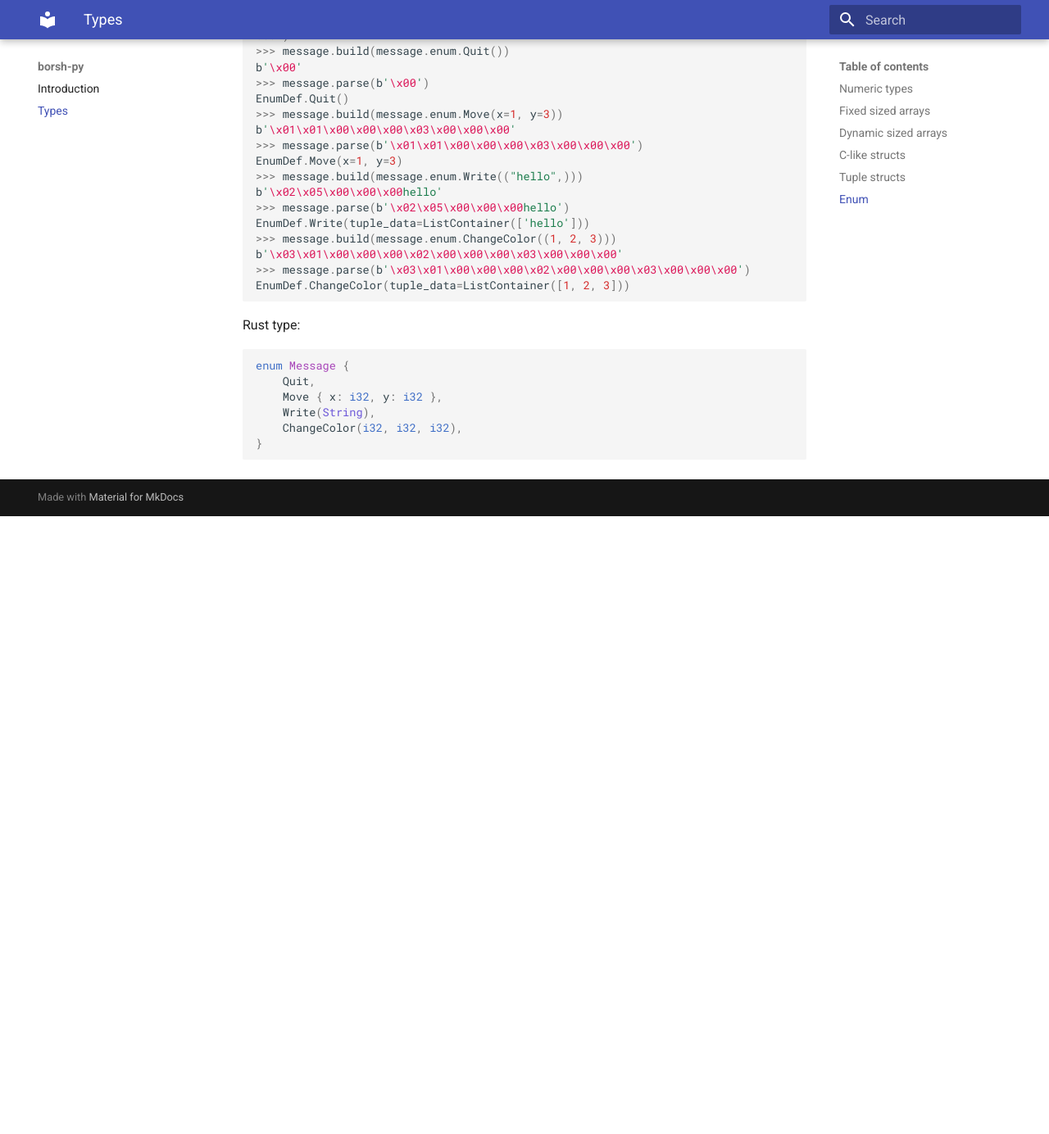
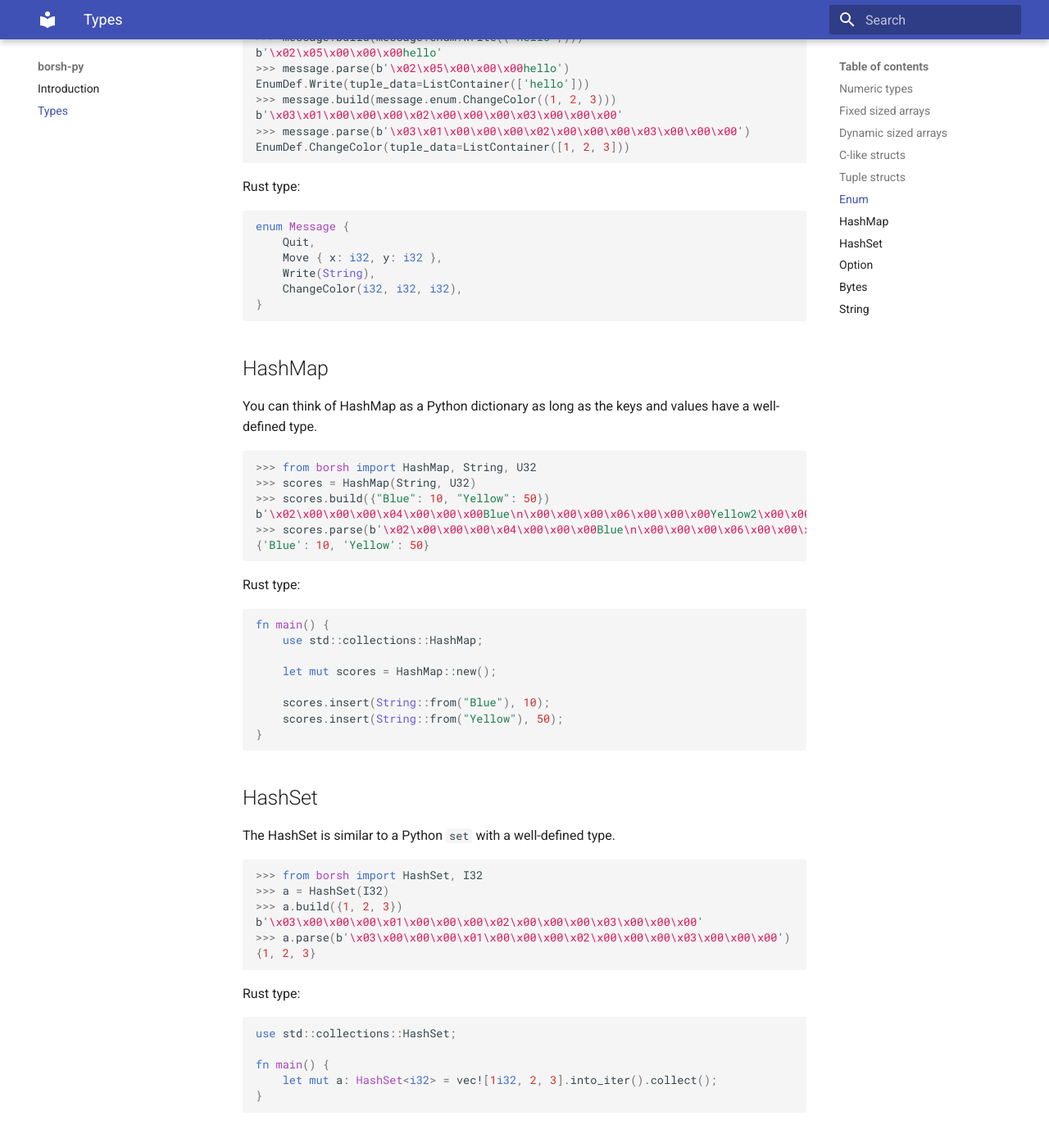
Before and after one commit to near/borsh-construct-py, an MkDocs documentation site: the page built from docs/types.md, in a window 1280 px wide and 1400 px high, scrolled down 2735 px. Shown: the top 1384 px of the window at 82% size. Built offline with MkDocs 1.6.1 and Material for MkDocs 9.7.7, drawn with Linux system fonts in a browser that asks for light colours; before the commit the page ends 3365 px from its top, so only the background shows below that; some of the changed text lies outside the part shown.

````diff
--- a/docs/types.md
+++ b/docs/types.md
@@ -15,6 +15,8 @@ Example:
 >>> from borsh import U32
 >>> U32.build(42)
 b'*\x00\x00\x00'
+>>> U32.parse(b'*\x00\x00\x00')
+42
 
 ```
 
@@ -146,3 +142,111 @@ enum Message {
     ChangeColor(i32, i32, i32),
 }
 ```
+
+## HashMap
+
+You can think of HashMap as a Python dictionary as long as the keys and values have a well-defined type.
+
+```python
+>>> from borsh import HashMap, String, U32
+>>> scores = HashMap(String, U32)
+>>> scores.build({"Blue": 10, "Yellow": 50})
+b'\x02\x00\x00\x00\x04\x00\x00\x00Blue\n\x00\x00\x00\x06\x00\x00\x00Yellow2\x00\x00\x00'
+>>> scores.parse(b'\x02\x00\x00\x00\x04\x00\x00\x00Blue\n\x00\x00\x00\x06\x00\x00\x00Yellow2\x00\x00\x00')
+{'Blue': 10, 'Yellow': 50}
+
+```
+Rust type:
+```rust
+fn main() {
+    use std::collections::HashMap;
+
+    let mut scores = HashMap::new();
+
+    scores.insert(String::from("Blue"), 10);
+    scores.insert(String::from("Yellow"), 50);
+}
+```
+
+## HashSet
+
+The HashSet is similar to a Python `set` with a well-defined type.
+
+```python
+>>> from borsh import HashSet, I32
+>>> a = HashSet(I32)
+>>> a.build({1, 2, 3})
+b'\x03\x00\x00\x00\x01\x00\x00\x00\x02\x00\x00\x00\x03\x00\x00\x00'
+>>> a.parse(b'\x03\x00\x00\x00\x01\x00\x00\x00\x02\x00\x00\x00\x03\x00\x00\x00')
+{1, 2, 3}
+
+```
+Rust type:
+```rust
+use std::collections::HashSet;
+
+fn main() {
+    let mut a: HashSet<i32> = vec![1i32, 2, 3].into_iter().collect();
+}
+
+```
+
+## Option
+
+Rust programmers will notice that our Option type is not implemented like a Rust enum, because it's not worth the complexity.
+
+```python
+>>> from borsh import Option, U8
+>>> optional_num = Option(U8)
+>>> optional_num.build(None)
+b'\x00'
+>>> optional_num.parse(b'\x00') is None
+True
+>>> optional_num.build(3)
+b'\x01\x03'
+>>> optional_num.parse(b'\x01\x03')
+3
+
+```
+Rust type:
+```rust
+Option<u8>
+```
+
+## Bytes
+
+The Borsh spec doesn't specifically mention serializing raw bytes, but it's worth including anyway:
+
+```python
+>>> from borsh import Bytes
+>>> Bytes.build(bytes([1, 2, 3]))
+b'\x03\x00\x00\x00\x01\x02\x03'
+>>> Bytes.parse(b'\x03\x00\x00\x00\x01\x02\x03')
+b'\x01\x02\x03'
+
+```
+Rust type:
+```rust
+vec![1u8, 2, 3]
+
+```
+
+## String
+
+Python:
+
+```python
+>>> from borsh import String
+>>> String.build("🚀🚀🚀")
+b'\x0c\x00\x00\x00\xf0\x9f\x9a\x80\xf0\x9f\x9a\x80\xf0\x9f\x9a\x80'
+>>> String.parse(b'\x0c\x00\x00\x00\xf0\x9f\x9a\x80\xf0\x9f\x9a\x80\xf0\x9f\x9a\x80')
+'🚀🚀🚀'
+
+```
+
+Rust type:
+
+```rust
+String::from("🚀🚀🚀")
+
+```
--- a/noxfile.py
+++ b/noxfile.py
@@ -2,7 +2,7 @@ from nox_poetry import session
 
 
 @session(python=["3.9", "3.8.3"])
-def tests(session):  # noqa: D103
+def tests(session):  # noqa: D103,WPS442
     session.run_always("poetry", "install", external=True)
     session.install(".")
     session.run("pytest")
--- a/pyproject.toml
+++ b/pyproject.toml
@@ -20,6 +20,9 @@ coverage = {extras = ["toml"], version = "^5.5"}
 pytest-cov = "^2.12.1"
 mkdocs = "^1.2.2"
 mkdocs-material = "^7.2.6"
+flake8 = "^3.9.2"
+pytest-flake8 = "^1.0.7"
+pytest-mypy = "^0.8.1"
 
 [build-system]
 requires = ["poetry-core>=1.0.0"]
--- a/src/borsh/__init__.py
+++ b/src/borsh/__init__.py
@@ -20,6 +20,8 @@ from .core import (
     Bytes,
     String,
     Option,
+    HashMap,
+    HashSet,
 )
 from .enum import Enum
 
@@ -45,4 +47,6 @@ __all__ = [
     "String",
     "Enum",
     "Option",
+    "HashMap",
+    "HashSet",
 ]
````
Also changed, not shown: other parts of docs/types.md (+0 -6 lines), 7 other files.
